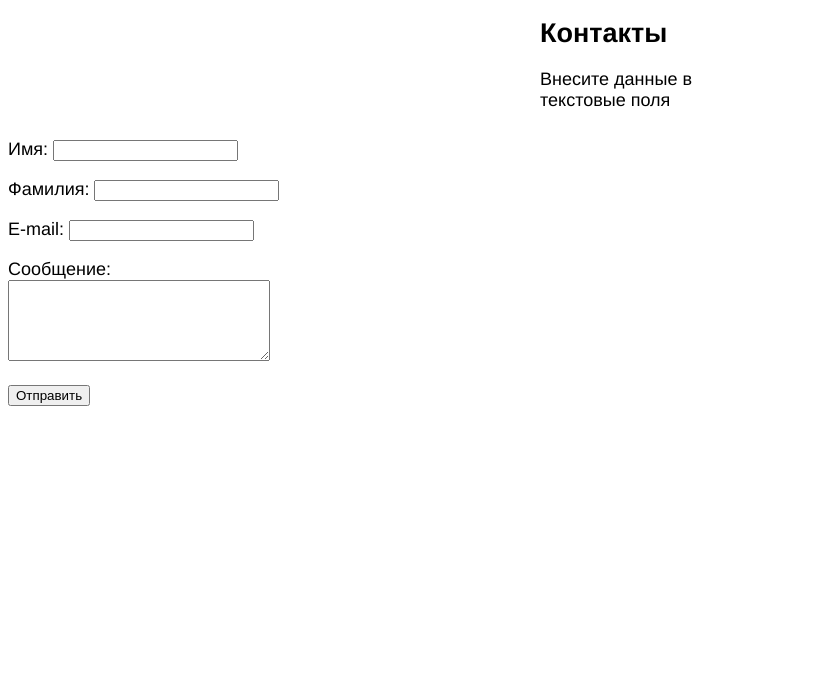
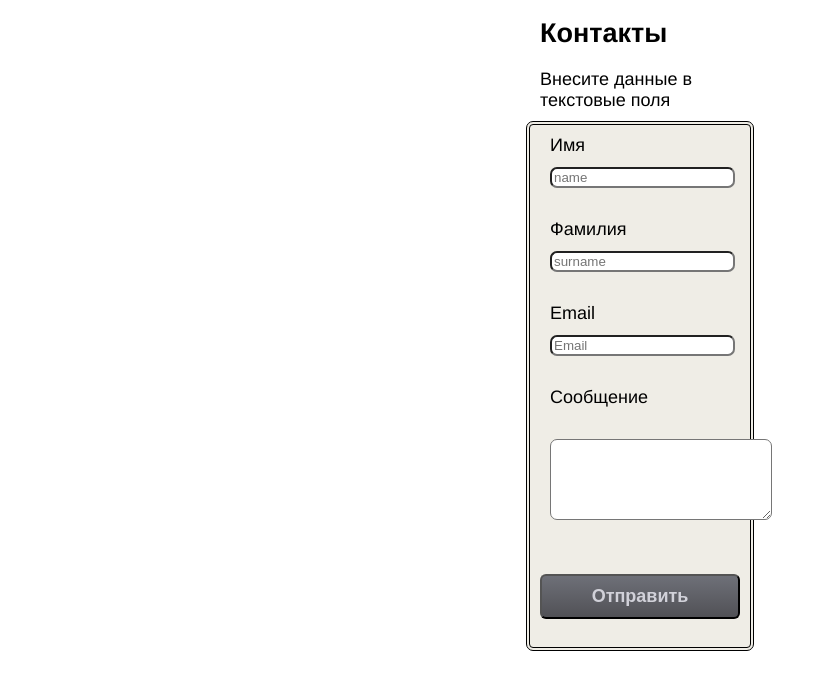
Before and after one commit to AlexeyZich/Web_validation, a PHP site: page /Server/index.php in a window 1280 px wide. Shown: the top 690 px of the page, without its empty margins (0-827 px from the left). Run offline with PHP 8.4, Linux system fonts and the light colour scheme.

Commit message:
change file index.php

```diff
--- a/Server/index.php
+++ b/Server/index.php
@@ -12,17 +12,29 @@
 		<p class="center">Внесите данные в текстовые поля</p>
 	</header>
 <form action="app/check.php" method="post" action="index.php">
+<div class="center brd">
 
-<p>Имя: <input name="name" type="text"></p>
-
-<p>Фамилия: <input name="surname" type="text"></p>
-
-<p>E-mail: <input name="email" type="text"></p>
-
-<p>Сообщение: <br /><textarea name="message" cols="30" rows="5"></textarea></p>
-
-<p><input type='submit' value='Отправить'></p>
-
+	<div>
+		<label class="center">Имя
+			<ul class="center"><input name="name" type="text" class="pole" id="name" placeholder="name" pattern="[A-Za-zА-Яа-я]{2,20}" required/></ul>
+		</label>
+	</div>
+	<div>
+		<label class="center">Фамилия
+			<ul class="center"><input name="surname" type="text" class="pole" id="surname" placeholder="surname" pattern="[A-Za-zА-Яа-я]{2,20}" required/></ul>
+		</label>
+	<div>
+		<label class="center">Email
+			<ul class="center"><input name="email" type="text" class="pole" id="email" placeholder="Email" pattern="([A-z0-9_.-]{1,})@([A-z0-9_.-]{1,}).([A-z]{2,8})" required/></ul>
+		</label>
+	</div>
+	<div>
+		<label class="center">Сообщение
+			<ul class="center"><br /><textarea name="message" class="pole" cols="25" rows="5" pattern="[A-Za-zА-Яа-я]{2,150}" required></textarea></ul>
+		</label>
+	</div>
+<p><input type='submit' class="button center" value='Отправить'></p>
+</div>
 </form>
 </body>
 </html>
```
